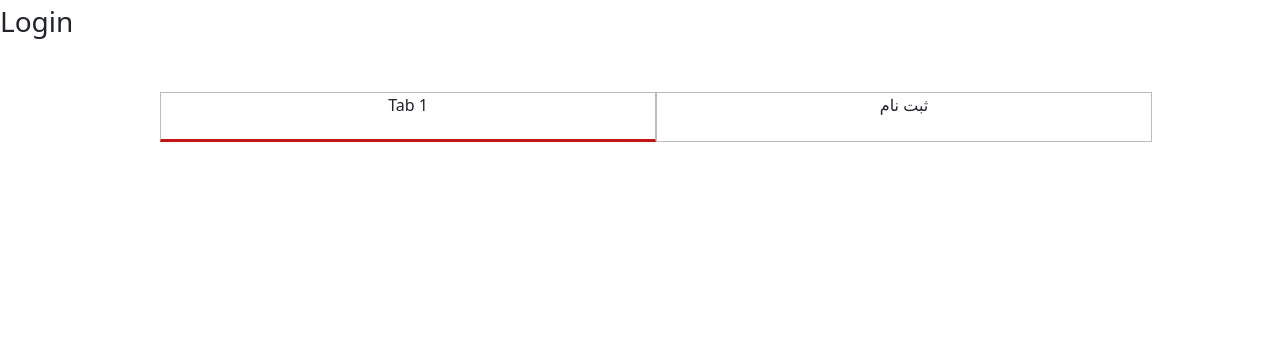
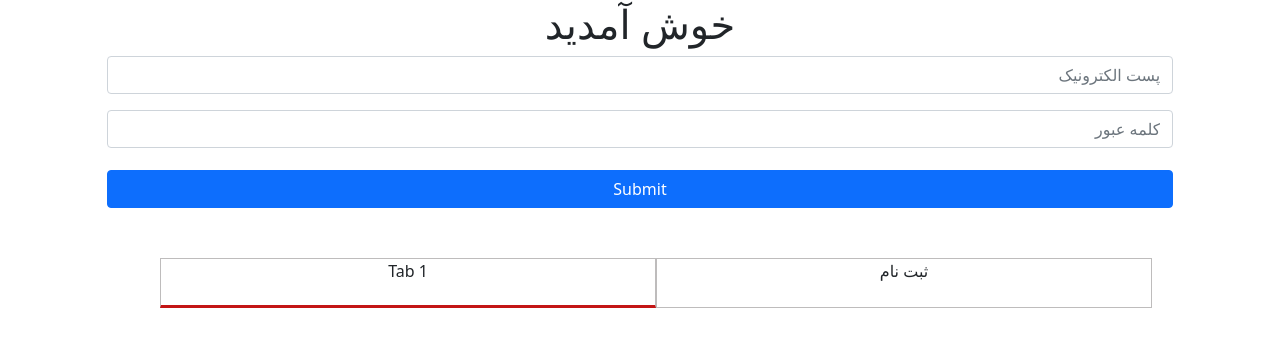
Before and after one commit to nargesabolhasan/Narges-hajabolhasan-hw16-maktab66, a React (Create React App) app in the folder 2/my-app/: page / in a window 1280 px wide. Shown: the top 346 px of the page. Built offline with nearby package versions, Linux system fonts and the light colour scheme.

Commit message:
login layout created

```diff
--- a/2/my-app/src/component1/Modal/Modal.js
+++ b/2/my-app/src/component1/Modal/Modal.js
@@ -1,16 +1,16 @@
 import { React, useState } from 'react';
 import { Modal, Button } from 'react-bootstrap';
 export const Modals = (props) => {
-
+    const { handleShow, handleClose, show ,massages} = props
     return (
         <>
-            <Modal show={props.show} onHide={()=>props.handleClose()}>
-                <Modal.Header closeButton>
+            <Modal show={show} onHide={handleShow}>
+                <Modal.Header >
                     <Modal.Title>Modal heading</Modal.Title>
                 </Modal.Header>
-                <Modal.Body>Woohoo, you're reading this text in a modal!</Modal.Body>
+                <Modal.Body>{massages}</Modal.Body>
                 <Modal.Footer>
-                <Button variant="secondary" onClick={()=>props.handleClose()}>
+                <Button variant="secondary" onClick={handleClose}>
                         Close
                     </Button>
                 </Modal.Footer>
--- /dev/null
+++ b/2/my-app/src/component1/Signin&Login/Login.js
@@ -0,0 +1,45 @@
+import { React, useState } from 'react';
+import { Button, Form } from 'react-bootstrap';
+import 'bootstrap/dist/css/bootstrap.min.css';
+import { Modals } from '../Modal/Modal';
+
+const Login = () => {
+    const [value, setValue] = useState({
+        email: '',
+        password: ''
+    })
+    return (
+        <div className="col-10 mx-auto">
+            <h1 className="text-center">خوش آمدید</h1>
+            <Form
+
+            >
+                <Form.Group className="mb-3" >
+                    <Form.Control
+                        className="text-end"
+                        type="email"
+                        placeholder="پست الکترونیک"
+                        value={value.email}
+                        onChange={(e) => setValue(prev => ({ ...prev, email: e.target.value }))}
+                        required
+                    />
+                </Form.Group>
+                <Form.Group className="mb-3" >
+                    <Form.Control
+                        className="text-end"
+                        type="password"
+                        value={value.password}
+                        placeholder="کلمه عبور"
+                        onChange={(e) => setValue(prev => ({ ...prev, password: e.target.value }))}
+                        required
+                    />
+                </Form.Group>
+                <Button className="col-12" variant="primary" type="submit">
+                    Submit
+                </Button>
+            </Form>
+        </div>
+    )
+}
+
+export default Login
--- a/2/my-app/src/component1/Signin&Login/Signin.js
+++ b/2/my-app/src/component1/Signin&Login/Signin.js
@@ -20,12 +20,15 @@ const Signin = (props) => {
     )
     //**state for validation form **//
     const [validated, setValidated] = useState(false);
-     //**state for modal **//
+    //**state for modal **//
     const [show, setShow] = useState(false);
 
     //-----show & clouse modal-------
     const handleShow = () => setShow(true);
-    const handleClose = () => setShow(false);
+    const handleClose = () => {
+        setShow(false)
+        window.location.reload(false);
+    };
 
     //------handleSubmit------
     const handleSubmit = (event) => {
@@ -33,22 +36,25 @@ const Signin = (props) => {
         const form = event.currentTarget;
         if (form.checkValidity() === false) {
             event.stopPropagation();
-        }else{
+        } else {
             handleShow()
         }
         setValidated(true);
     };
 
     return (
-        <div>
+        <div className="col-10 mx-auto">
+            <h1 className="text-center">خوش آمدید</h1>
             <Form
+                className='text-end'
                 noValidate
                 validated={validated}
-                onSubmit={(e)=>handleSubmit(e)}
+                onSubmit={(e) => handleSubmit(e)}
             >
-                <div className="d-flex flex-row">
-                    <Form.Group className="mb-3 col-6" >
+                <div className="d-flex flex-row justify-content-center">
+                    <Form.Group className="mb-3 me-1 col-6" >
                         <Form.Control
+                            className="text-end"
                             type="text"
                             placeholder="نام خانوادگی"
                             value={user.lastName}
@@ -58,6 +64,7 @@ const Signin = (props) => {
                     </Form.Group>
                     <Form.Group className="mb-3 col-6" >
                         <Form.Control
+                            className="text-end"
                             type="text"
                             placeholder="نام "
                             value={user.firstName}
@@ -68,6 +75,7 @@ const Signin = (props) => {
                 </div>
                 <Form.Group className="mb-3" >
                     <Form.Control
+                        className="text-end"
                         type="email"
                         placeholder="پست الکترونیک"
                         value={user.email}
@@ -77,6 +85,7 @@ const Signin = (props) => {
                 </Form.Group>
                 <Form.Group className="mb-3" >
                     <Form.Control
+                        className="text-end"
                         type="password"
                         value={user.pasword}
                         placeholder="کلمه عبور"
@@ -87,6 +96,7 @@ const Signin = (props) => {
                 <Form.Group className="mb-3" >
                     <Form.Label>محل سکونت</Form.Label>
                     <Form.Select
+                        className="text-end"
                         required
                         onChange={(e) => setUser(prev => ({ ...prev, city: e.target.value }))}
                     >
@@ -98,6 +108,7 @@ const Signin = (props) => {
                 <Form.Group className="mb-3" >
                     <Form.Label>محل تولد</Form.Label>
                     <Form.Select
+                        className="text-end"
                         onChange={(e) => setUser(prev => ({ ...prev, locOfBirth: e.target.value }))}
                         required
                     >
@@ -109,7 +120,9 @@ const Signin = (props) => {
 
                 <Form.Group className="mb-3" >
                     <Form.Label>مدرک تحصیلی</Form.Label>
-                    <Form.Select onChange={(e) => setUser(prev => ({ ...prev, education: e.target.value }))} >
+                    <Form.Select
+                        className="text-end"
+                        onChange={(e) => setUser(prev => ({ ...prev, education: e.target.value }))} >
                         <option>محل تحصیل</option>
                         <option>م تحصیل</option>
                     </Form.Select>
@@ -117,6 +130,7 @@ const Signin = (props) => {
                 <Form.Group className="mb-3" >
                     <Form.Label>محل تحصیل</Form.Label>
                     <Form.Select
+                        className="text-end"
                         onChange={(e) => setUser(prev => ({ ...prev, locOfEducation: e.target.value }))}
                         required>
                         <option ></option>
@@ -125,17 +139,18 @@ const Signin = (props) => {
                     </Form.Select>
                 </Form.Group>
 
-                <Button variant="primary" type="submit">
+                <Button className="col-12" variant="primary" type="submit">
                     ثبت نام
                 </Button>
             </Form>
             <Modals
-             handleShow={handleShow}
-             handleClose={handleClose}
-             show={show}
-             />
+                handleShow={() => handleShow()}
+                handleClose={() => handleClose()}
+                show={show}
+                massages="ثبت نام با موفقیت انجام شد"
+            />
         </div>
     )
-    }
+}
 
 export default Signin
--- a/2/my-app/src/component1/Tabs.js
+++ b/2/my-app/src/component1/Tabs.js
@@ -3,6 +3,7 @@ import TabsItem from './TabsItem';
 import TabsList from './TabsList';
 import TabsContent from './TabsContent';
 import Signin from './Signin&Login/Signin';
+import Login from './Signin&Login/Login';
 
 const Tabs = () => {
     const [data, setData] = useState([
@@ -18,10 +19,11 @@ const Tabs = () => {
     //
     return (
         <div>
-            <TabsContent tabId='0' activeTab={selectedTAb}>Login</TabsContent>
+            <TabsContent tabId='0' activeTab={selectedTAb}>
+               <Login/>
+            </TabsContent>
             <TabsContent tabId='1' activeTab={selectedTAb}>
-                رایگان ثبت نام کنید
-                <Signin />
+                <Signin/>
              </TabsContent>
             <TabsList>
                 {data.map((item, index) => (
```
